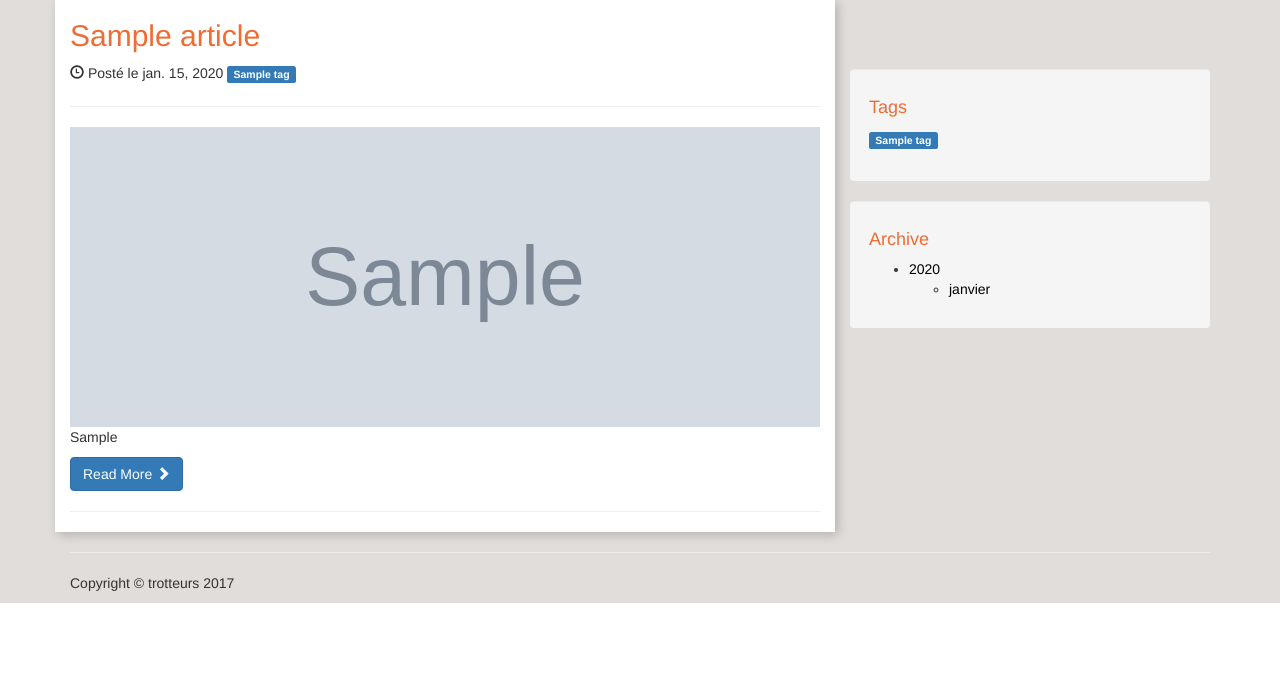
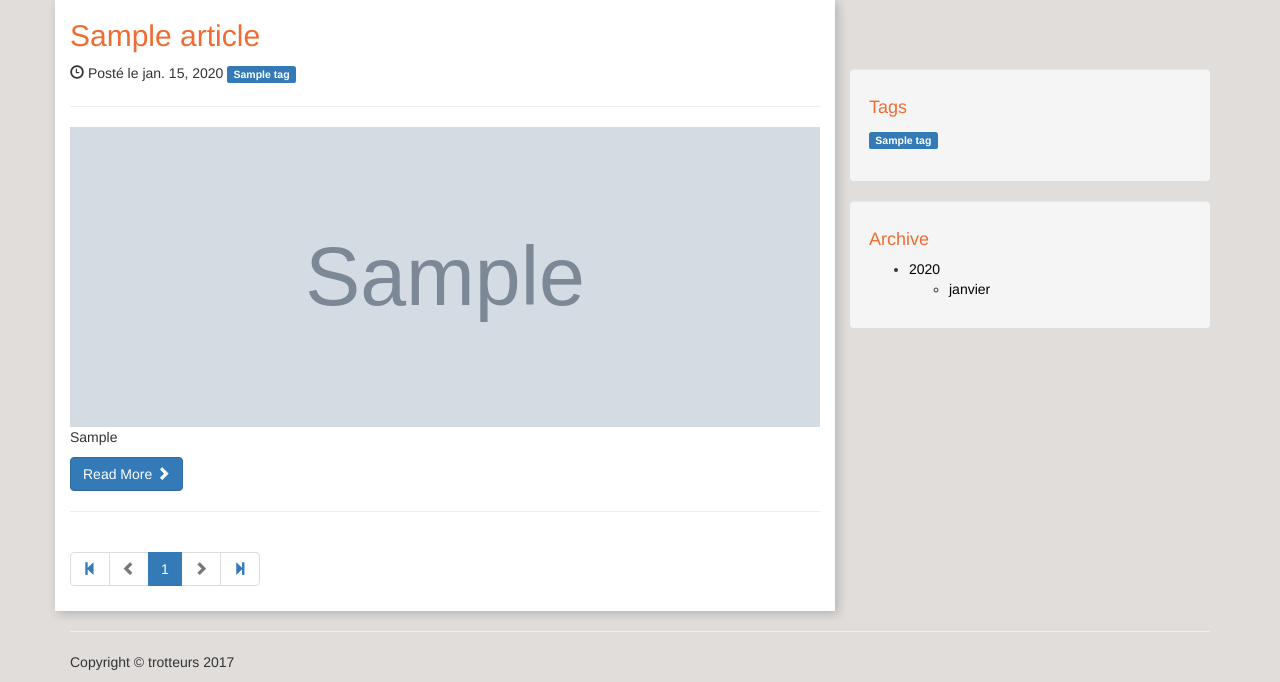
Before and after one commit to amandine-djelassi/website_project, a Django app: page /blog/ in a window 1280 px wide. Shown: the part 223-905 px from the top of the page. Before the commit the page ends 826 px from the top, so only its background shows below. Run offline with Django 3.2, Linux system fonts and the light colour scheme; a user stored in the database is signed in; tables that the repository leaves empty hold one stand-in row (values such as "Sample post"); grey boxes marked "Sample" are stand-in pictures; some libraries are stand-ins or nearby versions.

Commit message:
add pagination to the blog part

```diff
--- a/trotteurs/blog/models.py
+++ b/trotteurs/blog/models.py
@@ -6,7 +6,7 @@ from ckeditor_uploader.fields import RichTextUploadingField
 
 class Tag(models.Model):
     """
-        An Tag is composed of :
+        A Tag is composed of :
             * a name
             * a slug
     """
--- a/trotteurs/blog/templates/blog/index.html
+++ b/trotteurs/blog/templates/blog/index.html
@@ -30,6 +30,9 @@
 
             <hr>
         {% endfor %}
+
+          {% include "blog/pagination.html" %}
+
     {% else %}
         <h2>No article are available.</h2>
     {% endif %}
--- /dev/null
+++ b/trotteurs/blog/templates/blog/pagination.html
@@ -0,0 +1,33 @@
+<ul class="pagination">
+
+  <li class="m"><a href="?page=1{{ getvars }}{{ hashtag }}"><span class="glyphicon glyphicon-step-backward" aria-hidden="true"></span></a></li>
+
+  {% if page_obj.has_previous %}
+    <li><a href="?page={{ page_obj.previous_page_number }}{{ getvars }}{{ hashtag }}"><span class="glyphicon glyphicon-chevron-left" aria-hidden="true"></span></a></li>
+  {% else %}
+    <li class="disabled"><a href="#" onclick="javascript: return false;"><span class="glyphicon glyphicon-chevron-left" aria-hidden="true"></span></a></li>
+  {% endif %}
+
+  {% if page_obj.number|add:'-2' > 1 %}
+      <li class="disabled"><<a href="#">&hellip;</a></li>
+  {% endif %}
+
+  {% for i in page_obj.paginator.page_range %}
+      {% if page_obj.number == i %}
+          <li class="active"><span>{{ i }} <span class="sr-only">(current)</span></span></li>
+      {% elif i > page_obj.number|add:'-3' and i < page_obj.number|add:'3' %}
+          <li><a href="?page={{ i }}">{{ i }}</a></li>
+      {% endif %}
+  {% endfor %}
+
+  {% if page_obj.paginator.num_pages > page_obj.number|add:'2' %}
+      <li class="disabled"><a href="#">&hellip;</a></li>
+  {% endif %}
+
+  {% if page_obj.has_next %}
+    <li><a href="?page={{ page_obj.next_page_number }}{{ getvars }}{{ hashtag }}"><span class="glyphicon glyphicon-chevron-right" aria-hidden="true"></span></a></li>
+  {% else %}
+    <li class="disabled"><a href="#" onclick="javascript: return false;"><span class="glyphicon glyphicon-chevron-right" aria-hidden="true"></span></a></li>
+  {% endif %}
+  <li class="m"><a href="?page={{ pages|last }}{{ getvars }}{{ hashtag }}"><span class="glyphicon glyphicon-step-forward" aria-hidden="true"></span></a></li>
+</ul>
--- a/trotteurs/blog/templates/blog/result_list.html
+++ b/trotteurs/blog/templates/blog/result_list.html
@@ -39,9 +39,15 @@
             </div>
             <hr>
         {% endfor %}
+
+      {% include "blog/pagination.html" %}
+
+
     {% else %}
         <h2>No article are available.</h2>
     {% endif %}
+
+
 
 {% endblock %}
 
--- a/trotteurs/blog/views.py
+++ b/trotteurs/blog/views.py
@@ -10,6 +10,8 @@ from .models import Article, Tag
 class IndexView(LoginRequiredMixin, ListView):
     template_name = 'blog/index.html'
     context_object_name = 'latest_article_list'
+
+    paginate_by = 2
 
     def get_queryset(self):
         """
@@ -64,6 +66,7 @@ class DetailView(LoginRequiredMixin, DetailView):
 class TagView(LoginRequiredMixin, ListView):
     template_name = 'blog/result_list.html'
     context_object_name = 'article_list'
+    paginate_by = 10
 
     def get_queryset(self):
         """
@@ -99,6 +102,8 @@ class ArticleYearArchiveView(LoginRequiredMixin, YearArchiveView):
     date_field = "date"
     make_object_list = True
 
+    paginate_by = 10
+
     def get_context_data(self, **kwargs):
         # Call the base implementation first to get a context
         context = super(ArticleYearArchiveView, self).get_context_data(**kwargs)
@@ -127,6 +132,8 @@ class ArticleMonthArchiveView(LoginRequiredMixin, MonthArchiveView):
     date_field = "date"
     make_object_list = True
 
+    paginate_by = 10
+
     def get_context_data(self, **kwargs):
         # Call the base implementation first to get a context
         context = super(ArticleMonthArchiveView, self).get_context_data(**kwargs)
```
